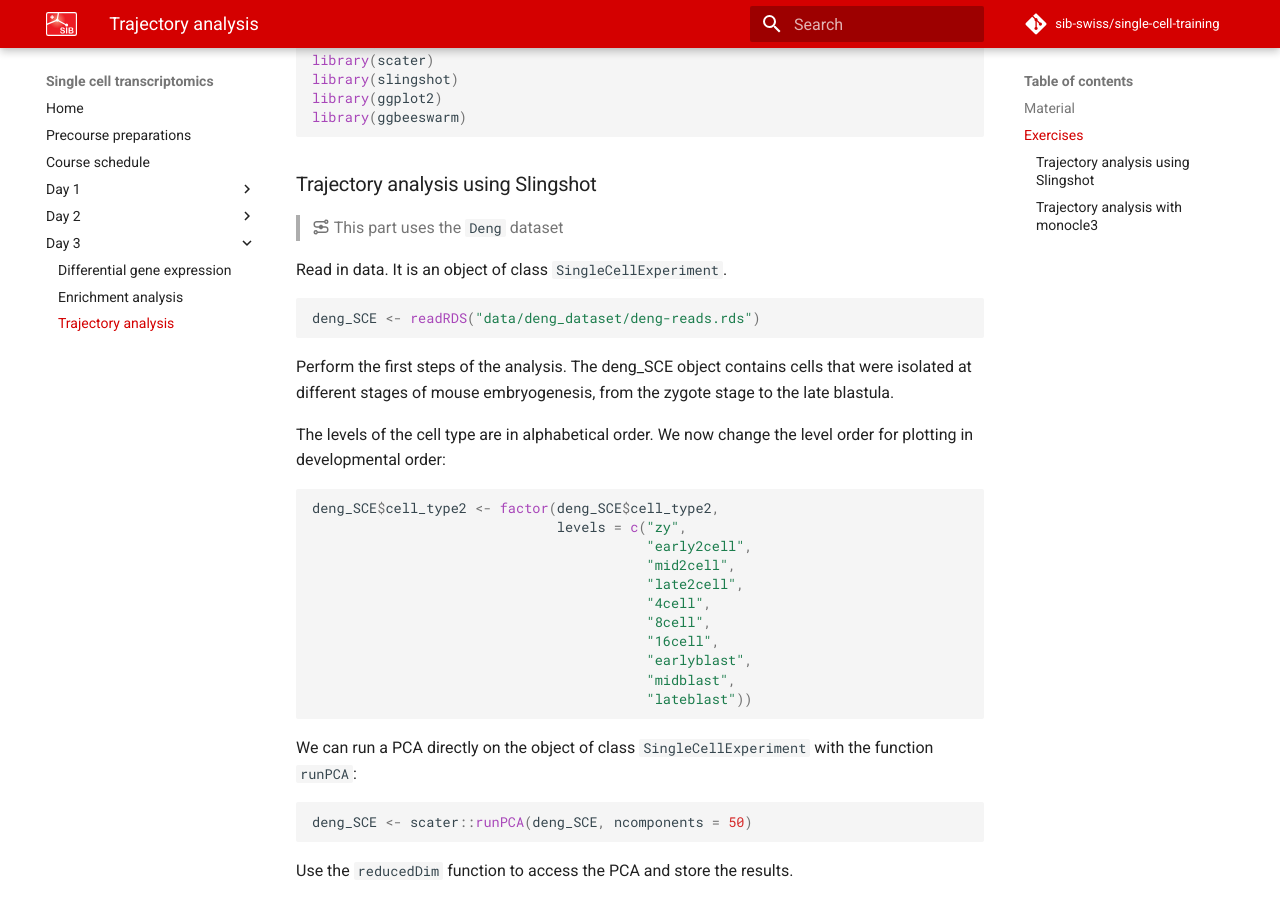
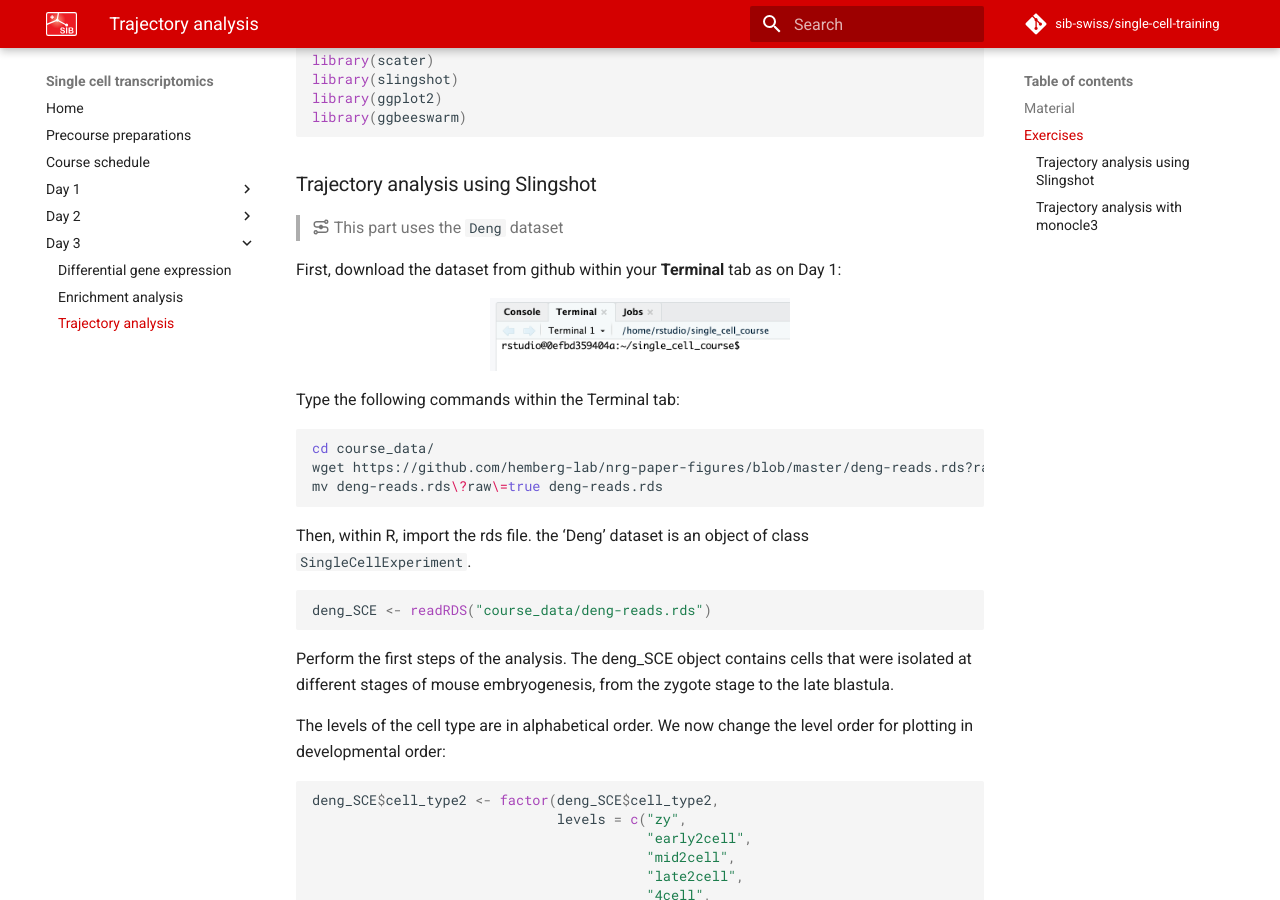
Before and after one commit to sib-swiss/single-cell-training, an MkDocs documentation site: the page built from docs/day3/trajectory_analysis.md, in a window 1280 px wide and 900 px high, scrolled down 467 px. Built offline with MkDocs 1.6.1 and Material for MkDocs 9.7.7, drawn with Linux system fonts in a browser that asks for light colours; comment, search, counter and statistics services are not loaded; the version menu is left out.

Commit message:
edits_day3

````diff
--- a/docs/day3/trajectory_analysis.md
+++ b/docs/day3/trajectory_analysis.md
@@ -22,10 +22,25 @@ library(ggbeeswarm)
 
 > :material-transit-connection-variant: This part uses the `Deng` dataset
 
-Read in data. It is an object of class `SingleCellExperiment`.
+First, download the dataset from github within your  **Terminal** tab as on Day 1:
+
+<figure>
+  <img src="../../assets/images/select_terminal_tab.png" width="300"/>
+</figure>
+
+
+Type the following commands within the Terminal tab:
+
+```sh
+cd course_data/
+wget https://github.com/hemberg-lab/nrg-paper-figures/blob/master/deng-reads.rds?raw=true
+mv deng-reads.rds\?raw\=true deng-reads.rds
+```
+
+Then, within R, import the rds file. the 'Deng' dataset is an object of class `SingleCellExperiment`.
 
 ```R
-deng_SCE <- readRDS("data/deng_dataset/deng-reads.rds")
+deng_SCE <- readRDS("course_data/deng-reads.rds")
 ```
 
 Perform the first steps of the analysis. The deng_SCE object contains cells that were isolated at different stages of mouse embryogenesis, from the zygote stage to the late blastula.
````
